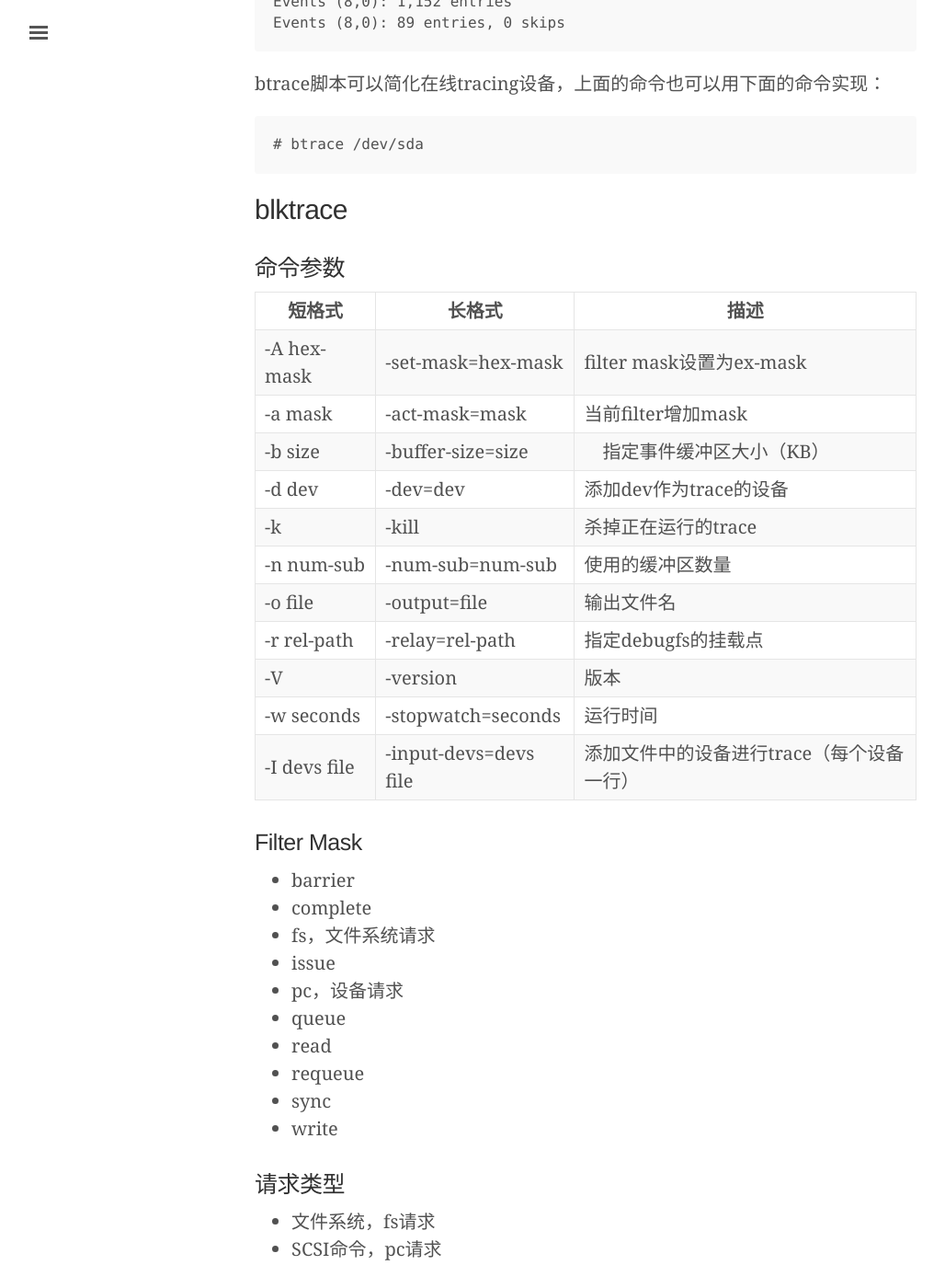
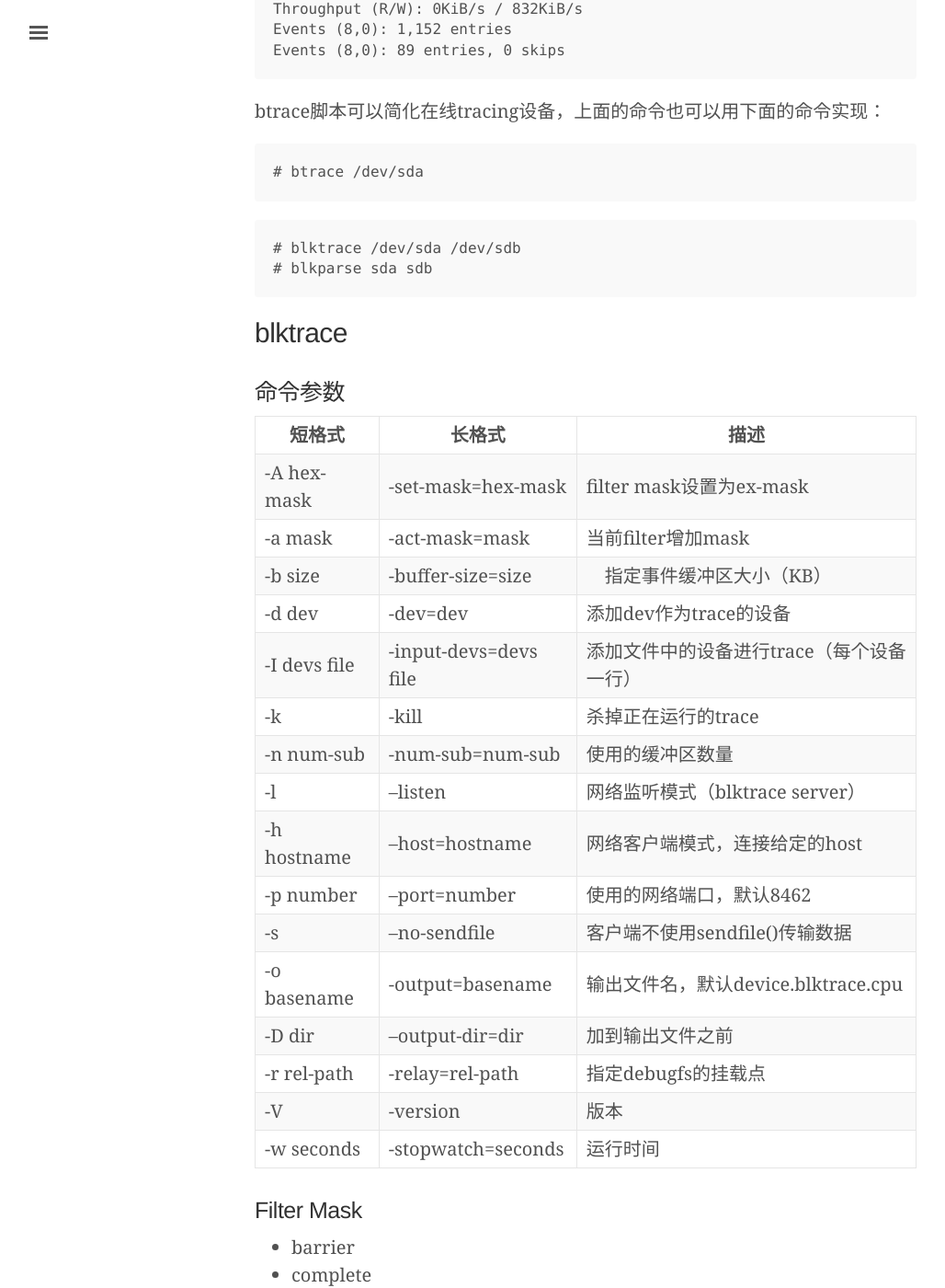
Before and after one commit to dlworld/dlworld.github.io, a Jekyll site: the page built from _posts/2016-10-18-blktrace.md, in a window 1280 px wide and 1400 px high, scrolled down 2065 px. Shown: the whole window at 92% size, without its empty margins (3-1031 px from the left). Built offline with Jekyll 4.4.1, drawn with Linux system fonts in a browser that asks for light colours; some of the changed text lies outside the part shown.

Commit message:
blkiomon 	修改：     _posts/2016-10-18-blktrace.md

````diff
--- a/_posts/2016-10-18-blktrace.md
+++ b/_posts/2016-10-18-blktrace.md
@@ -16,6 +16,7 @@
 - 内核，内核事件日志接口和
 - blktrace，将内核事件trace转成
 - blkparse，格式化事件信息并存储到文件
+- blkiomon，基于blktrace数据监控块设备IO，定时生成统计信息
 
 ## 准备
 
@@ -83,6 +84,11 @@
 # btrace /dev/sda
 ```
 
+```
+# blktrace /dev/sda /dev/sdb
+# blkparse sda sdb
+```
+
 ## blktrace
 
 ### 命令参数
@@ -93,13 +99,19 @@
 -a mask	| -act-mask=mask	| 当前filter增加mask
 -b size |	-buffer-size=size	|　指定事件缓冲区大小（KB）
 -d dev	| -dev=dev	| 添加dev作为trace的设备
+-I devs file	| -input-devs=devs file	| 添加文件中的设备进行trace（每个设备一行）
 -k	| -kill	| 杀掉正在运行的trace
 -n num-sub	| -num-sub=num-sub	| 使用的缓冲区数量
--o file |	-output=file	| 输出文件名
+-l | --listen | 网络监听模式（blktrace server）
+-h hostname | --host=hostname | 网络客户端模式，连接给定的host
+-p number | --port=number | 使用的网络端口，默认8462
+-s | --no-sendfile | 客户端不使用sendfile()传输数据
+-o basename |	-output=basename	| 输出文件名，默认device.blktrace.cpu
+-D dir | --output-dir=dir | 加到输出文件之前
 -r rel-path	| -relay=rel-path	| 指定debugfs的挂载点
 -V |	-version	| 版本
 -w seconds	| -stopwatch=seconds	| 运行时间
--I devs file	| -input-devs=devs file	| 添加文件中的设备进行trace（每个设备一行）
+
 
 ### Filter Mask
 
@@ -142,6 +156,20 @@
 -w span	| -stopwatch=span	| Display traces for the span specified - where span can be: <br/>	end-time - Display traces from time 0 through end-time (in ns) 	or <br/> 	 	start:end-time - Display traces from time start 	through end-time (in ns).
 -v	| -verbose	| More verbose marginal on marginal errors
 -V	| -version	| Display version
+
+## blkiomon
+
+**命令格式**
+
+```
+blkiomon -I interval [ -h file ] [ -b file ] [ -d file ] [ -D file ] [ -Q path_name -q msg_queue_id -m msg_id ] [ -V ]
+```
+﻿
+**示例**
+
+```
+% blktrace /dev/sdw -a issue -a complete -w 3600 -o - | blkiomon -I 10 -h -
+```
 
 ## Trace Actions
 
````
Also changed, not shown: other parts of _posts/2016-10-18-blktrace.md (+2 -0 lines).
